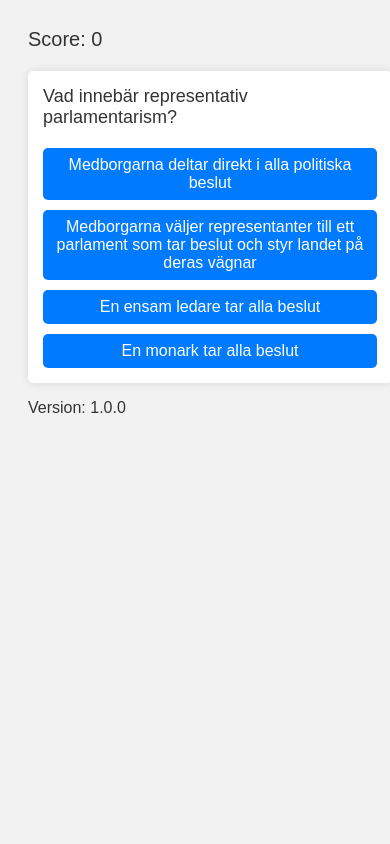
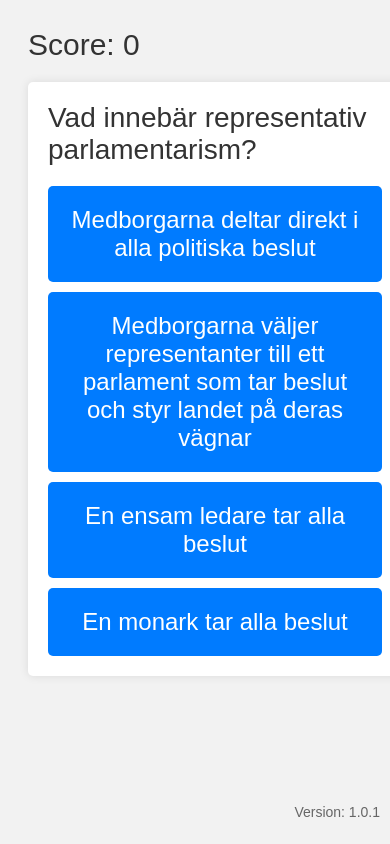
Before and after one commit to joynes/web_quizzes, a plain HTML site: page index.html in a window 390 px wide. Drawn offline with Linux system fonts and the light colour scheme.

Commit message:
Try to make it look nicer for portrait phones

```diff
--- a/index.html
+++ b/index.html
@@ -13,9 +13,8 @@
     <div id="options" class="options"></div>
   </div>
   <script src="quiz.js"></script>
-  <script src="quiz.js"></script>
   <footer>
-    <p class="version">Version: 1.0.0</p>
+    <p class="version">Version: 1.0.1</p>
   </footer>
 </body>
 </html>
--- a/styles.css
+++ b/styles.css
@@ -7,7 +7,7 @@ body {
 }
 
 .score {
-    font-size: 24px;
+    font-size: 30px;
     margin-bottom: 20px;
 }
 
@@ -22,7 +22,7 @@ body {
 }
 
 .question {
-    font-size: 20px;
+    font-size: 28px;
     margin-bottom: 20px;
 }
 
@@ -32,8 +32,8 @@ body {
 }
 
 .options button {
-    padding: 10px;
-    font-size: 18px;
+    padding: 20px;
+    font-size: 24px;
     color: #fff;
     background-color: #007BFF;
     border: none;
@@ -45,22 +45,10 @@ body {
     background-color: #0056b3;
 }
 
-/* Styles for screen sizes 600px and below */
-@media only screen and (max-width: 600px) {
-    .score {
-        font-size: 20px;
-    }
-
-    .quiz {
-        padding: 15px;
-    }
-
-    .question {
-        font-size: 18px;
-    }
-
-    .options button {
-        padding: 8px;
-        font-size: 16px;
-    }
+.version {
+  position: fixed;
+  bottom: 10px;
+  right: 10px;
+  font-size: 14px;
+  color: #666;
 }
```
